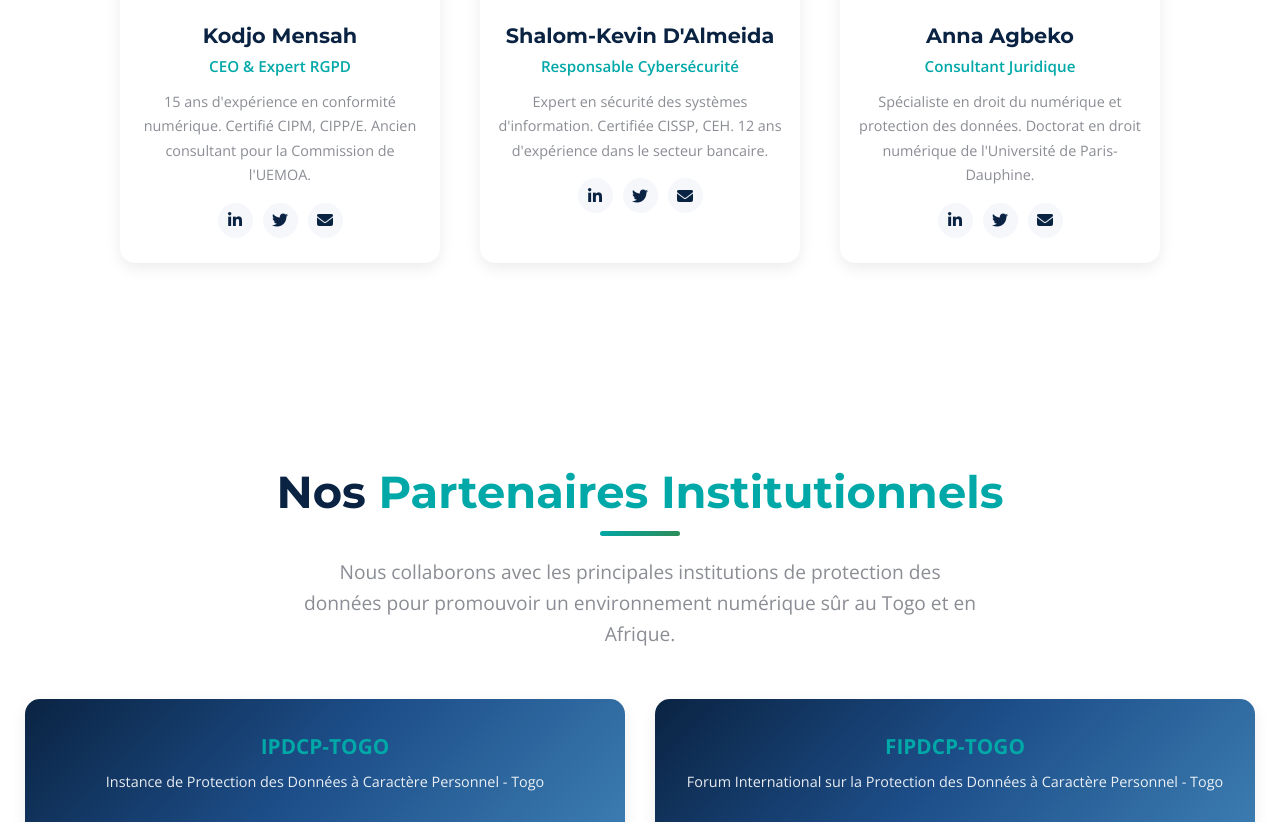
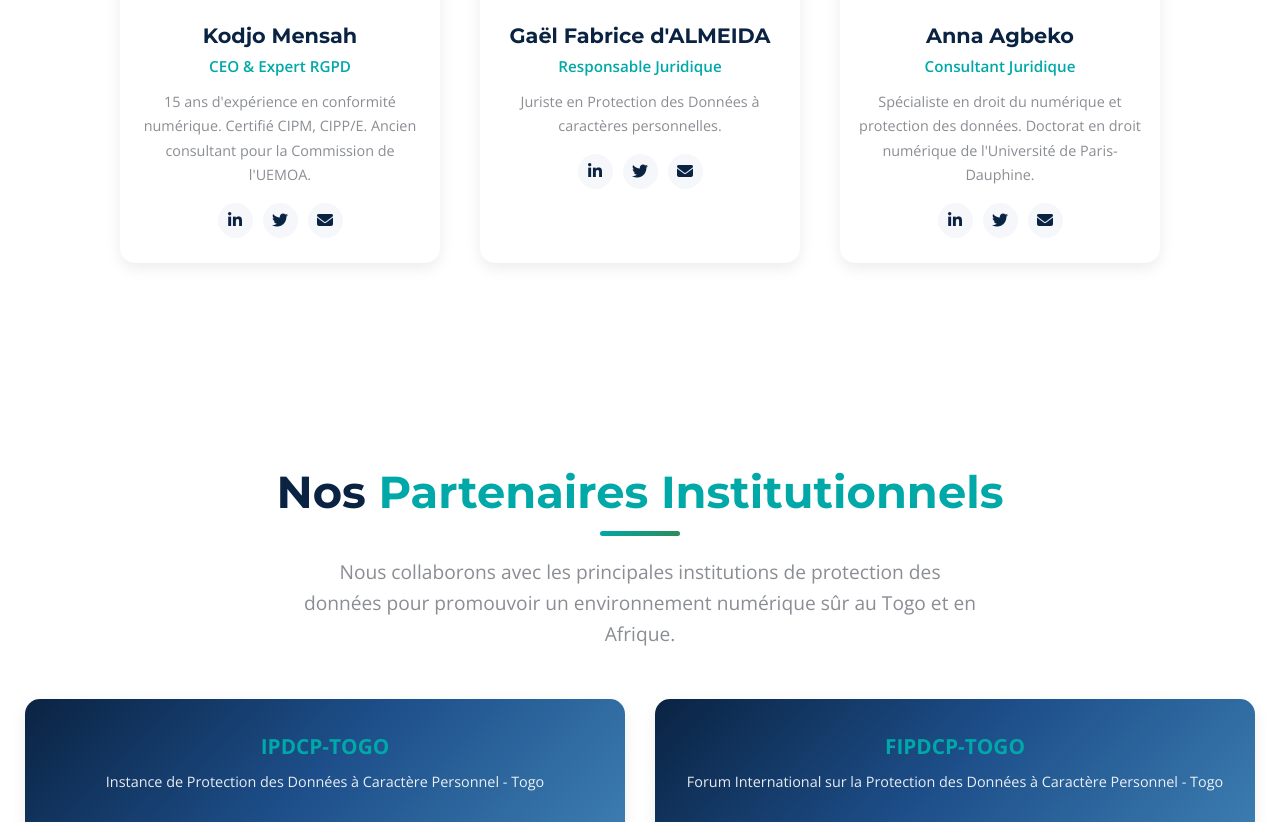
Before and after one commit to tryredty/DATA_SECUR_CONSULTING, a plain HTML site: page index.html in a window 1280 px wide. Shown: the part 3643-4465 px from the top of the page. Drawn offline with nearby package versions, Linux system fonts and the light colour scheme.

Commit message:
important modification

```diff
--- a/index.html
+++ b/index.html
@@ -2003,12 +2003,12 @@
 
                     <div class="team-member animate-on-scroll">
                         <div class="member-image">
-                            <img src="photo.jpg" alt="Shalom-Kevin D'Almeida - Responsable Cybersécurité">
+                            <img src="photo.jpg" alt="Gaël Fabrice  d'ALMEIDA - Juriste en Protection des Données à caractères personnelles">
                         </div>
                         <div class="member-info">
-                            <h3>Shalom-Kevin D'Almeida</h3>
-                            <div class="member-position">Responsable Cybersécurité</div>
-                            <p class="member-desc">Expert en sécurité des systèmes d'information. Certifiée CISSP, CEH. 12 ans d'expérience dans le secteur bancaire.</p>
+                            <h3>Gaël Fabrice  d'ALMEIDA </h3>
+                            <div class="member-position">Responsable Juridique</div>
+                            <p class="member-desc">Juriste en Protection des Données à caractères personnelles. </p>
                             <div class="member-social">
                                 <a href="https://linkedin.com" target="_blank"><i class="fab fa-linkedin-in"></i></a>
                                 <a href="https://twitter.com" target="_blank"><i class="fab fa-twitter"></i></a>
```
